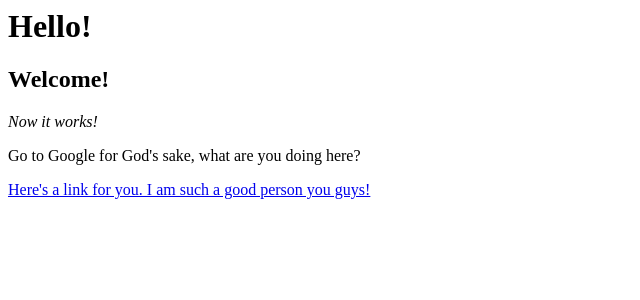
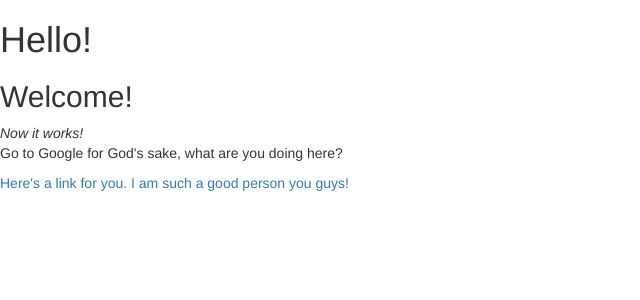
Before and after one commit to eceakcck/my-first-blog, a Django app: page / in a window 1280 px wide. Shown: the top 300 px of the page, without its empty margins (0-640 px from the left). Run offline with Django 3.2, Linux system fonts and the light colour scheme; data that the repository does not hold is empty; some libraries are stand-ins or nearby versions.

Commit message:
modified

```diff
--- /dev/null
+++ b/blog/static/css/blog.css
@@ -0,0 +1,3 @@
+h1 a {
+    color: #FCA205;
+}
--- a/blog/templates/blog/post_list.html
+++ b/blog/templates/blog/post_list.html
@@ -1,7 +1,12 @@
+{% load staticfiles %}
+
 <html>
 
 
 <head>
+	<link rel="stylesheet" href="//maxcdn.bootstrapcdn.com/bootstrap/3.2.0/css/bootstrap.min.css">
+	<link rel="stylesheet" href="//maxcdn.bootstrapcdn.com/bootstrap/3.2.0/css/bootstrap-theme.min.css">
+	<link rel="stylesheet" href="{% static 'css/blog.css' %}">
 	<title>Ecenin blogu
 	</title>
 	<h1>Hello!</h1>
```
